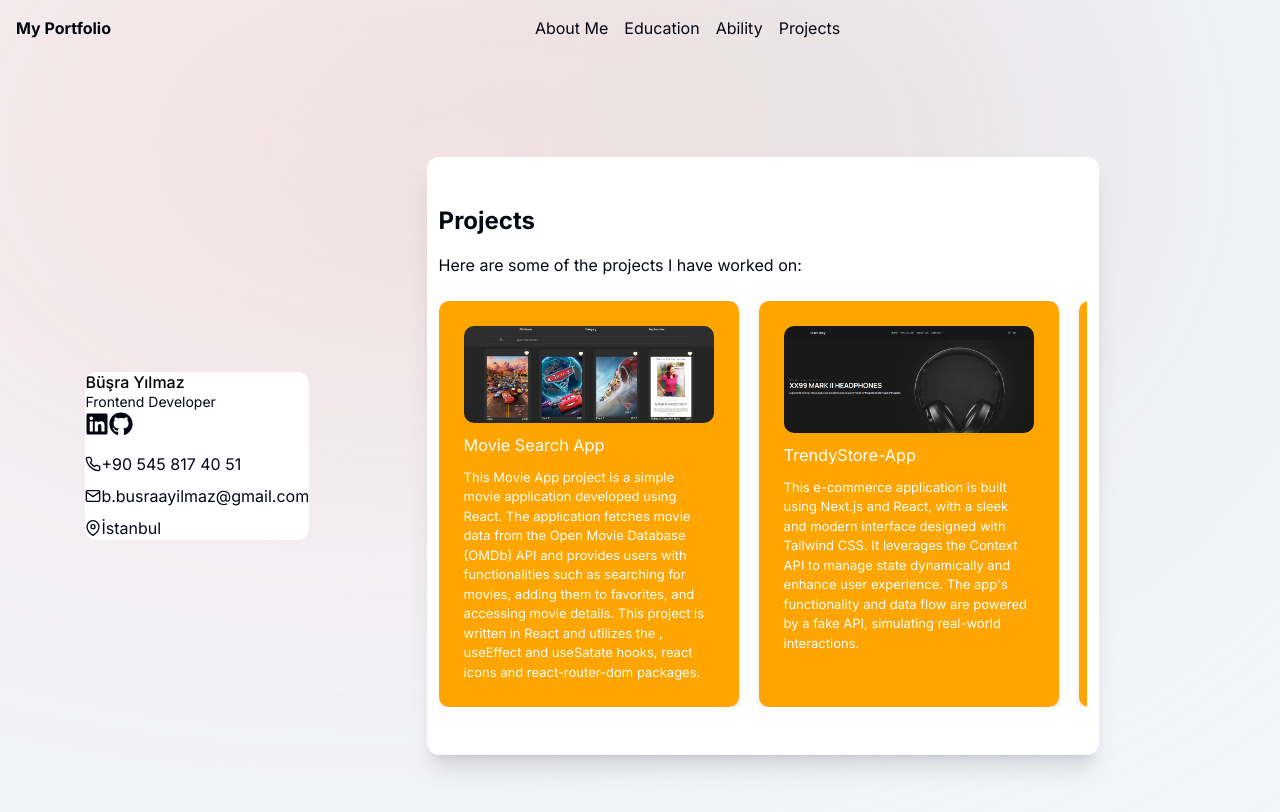
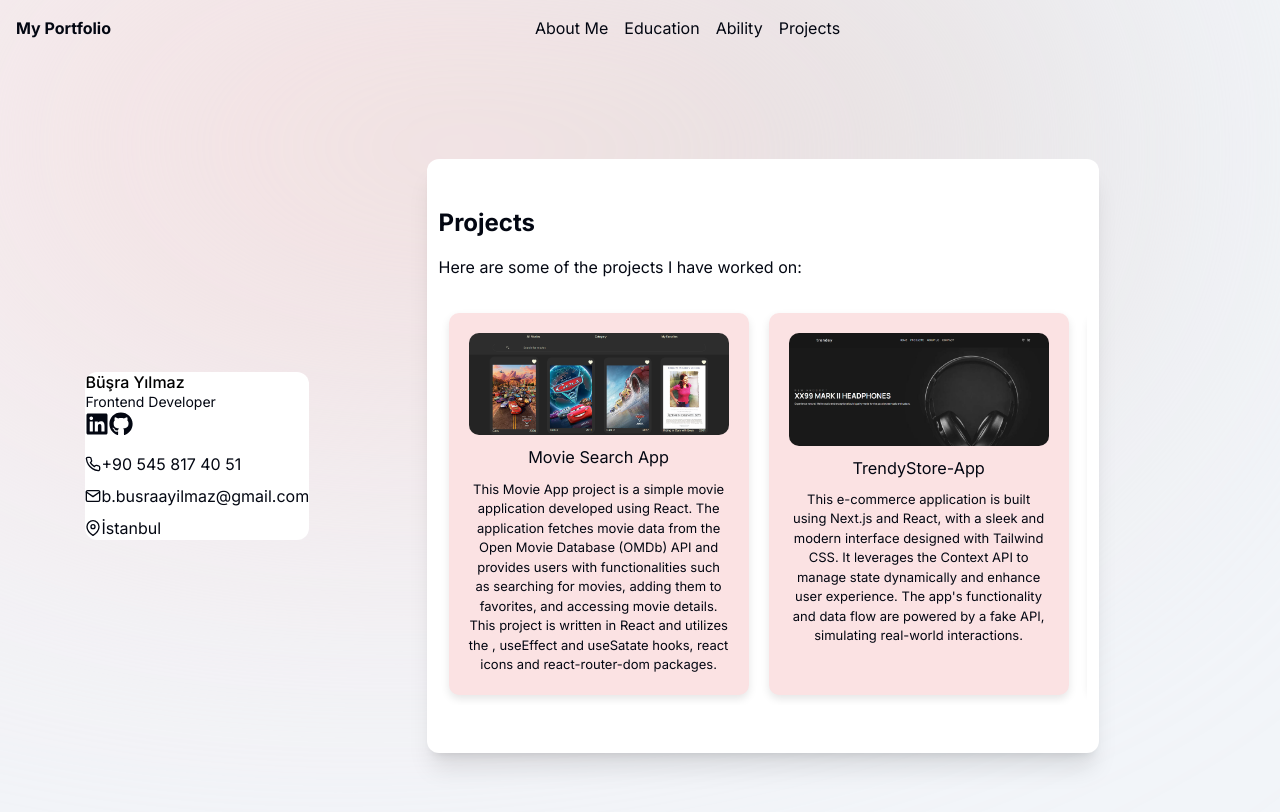
Before and after one commit to yilmaz-busra/my-portfolio, a Next.js app: page /projectss in a window 1280 px wide. Shown: the top 812 px of the page. Built offline with nearby package versions, Linux system fonts and the light colour scheme; grey boxes are pictures that could not be loaded.

Commit message:
refactor: Update background color of project cards on Projects page

```diff
--- a/src/app/globals.css
+++ b/src/app/globals.css
@@ -22,12 +22,13 @@ body {
   min-width: 300px;
   flex: wrap;
   scroll-snap-align: start;
-  background-color: #ffa500; /* Turuncu arka plan */
+  background-color: #fbe2e3;
   border-radius: 10px;
   margin-right: 20px;
   padding: 25px;
   box-shadow: 0 4px 6px rgba(0, 0, 0, 0.1);
-  color: white;
+  margin-bottom: 10px;
+
   font-size: small;
 }
 .project-card img {
@@ -53,3 +54,24 @@ body {
 .project-link:hover {
   text-decoration: underline;
 }
+
+/* Container for the cards */
+.project-container {
+  display: flex;
+  flex-wrap: wrap;
+  justify-content: center;
+}
+
+/* Each card */
+.project-card {
+  background: #fbe2e3;
+  border-radius: 10px;
+  box-shadow: 0 4px 8px rgba(0, 0, 0, 0.1);
+  margin: 10px;
+  padding: 20px;
+  max-width: 300px;
+  flex: 1 1 300px;
+  text-align: center;
+}
+
+/* For smaller screens */
```
